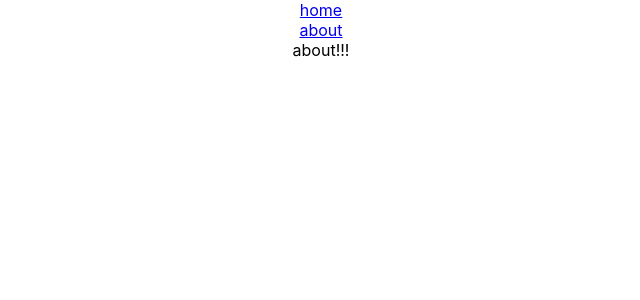
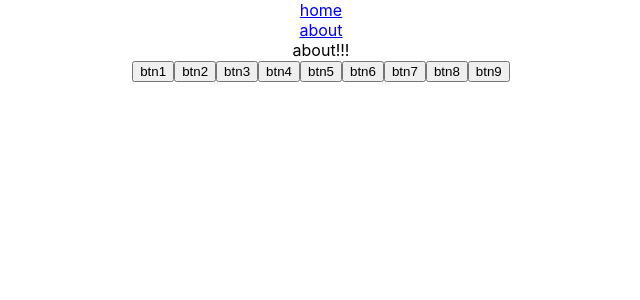
Before and after one commit to AshCompany/test-pages1, a React (Create React App) app: page /about in a window 1280 px wide. Shown: the top 300 px of the page, without its empty margins (319-959 px from the left). Built offline with nearby package versions, Linux system fonts and the light colour scheme.

Commit message:
btns added

```diff
--- a/src/About.js
+++ b/src/About.js
@@ -1,6 +1,18 @@
 const About = () => {
     return (
-        <div>about!!!</div>
+        <>
+            <div>about!!!</div>
+            <button className='btn1'>btn1</button>
+            <button className='btn2'>btn2</button>
+            <button className='btn3'>btn3</button>
+            <button className='btn4'>btn4</button>
+            <button className='btn5'>btn5</button>
+            <button className='btn6'>btn6</button>
+            <button className='btn7'>btn7</button>
+            <button className='btn8'>btn8</button>
+            <button className='btn9'>btn9</button>
+
+        </>
     )
 }
 export default About
```
